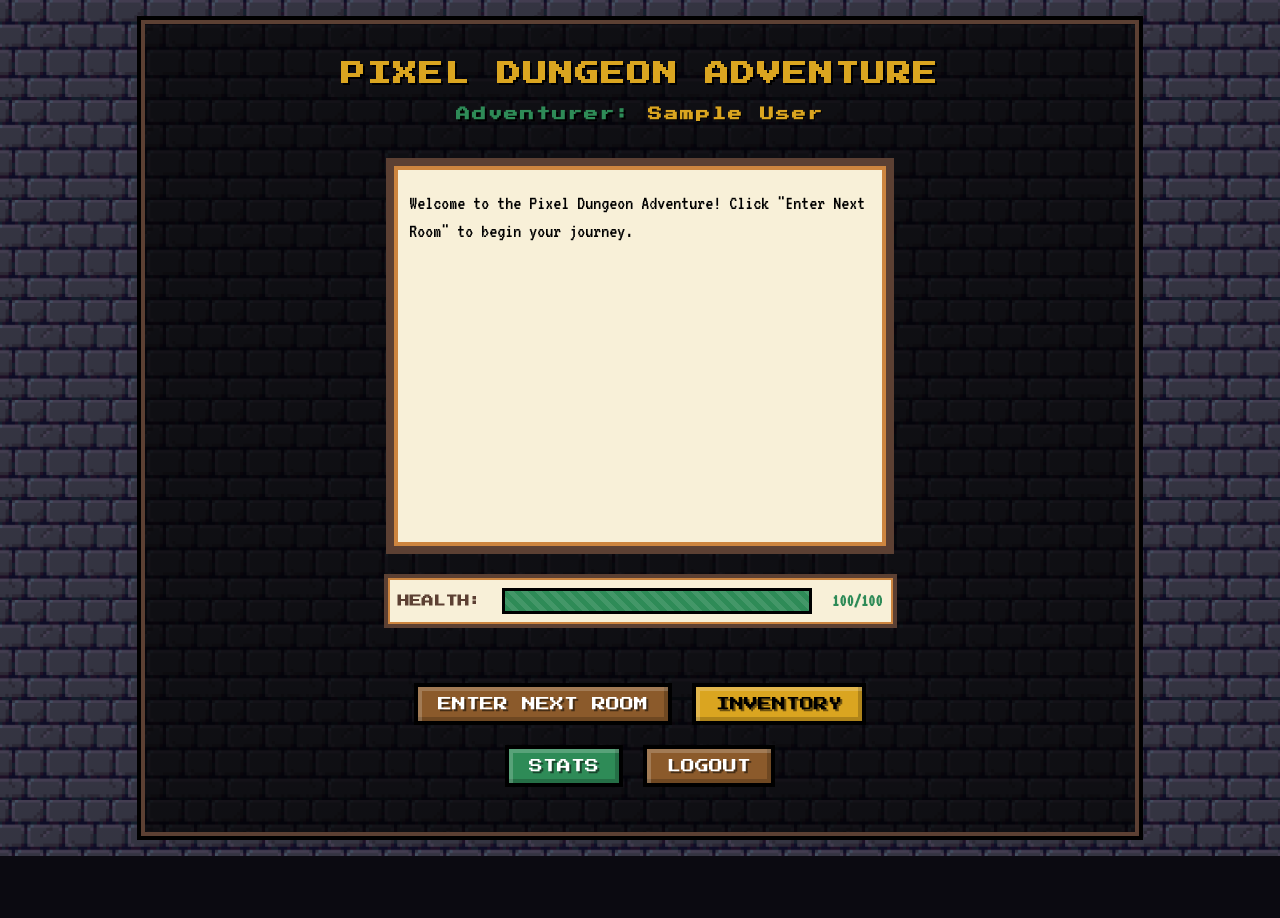
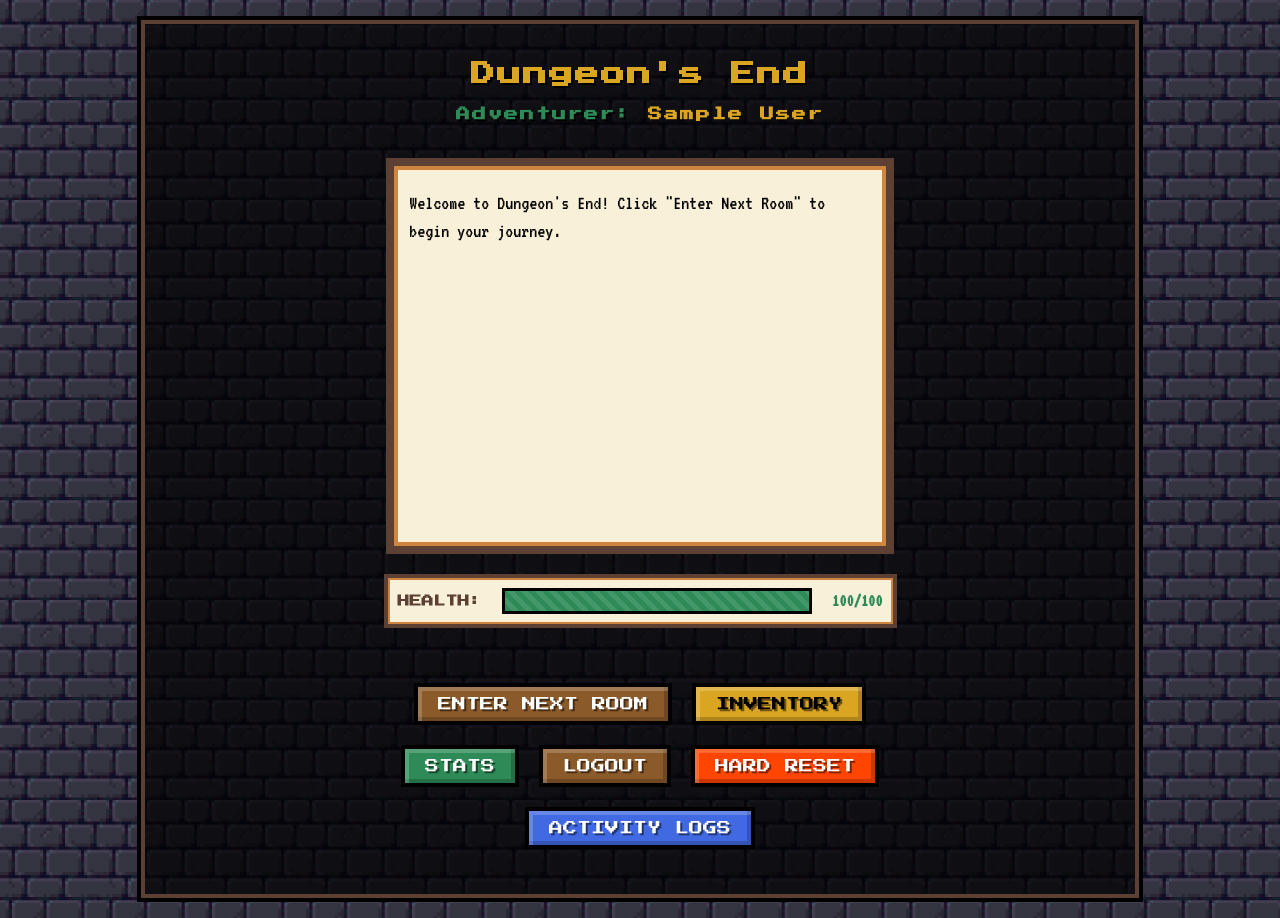
Before and after one commit to dominiclau2002/Dungeons_End, a Flask app: page / in a window 1280 px wide. Before the commit the page ends 856 px from the top, so only its background shows below. Run offline with Flask 3, Linux system fonts and the light colour scheme; the visitor is signed in with stand-in values (Sample User, id 1); data that the repository does not hold is empty.

Commit message:
Fixed Logout Bug, , Fixed Reset Game bugs made AMQP improvements, Changed naming
Fixed Logout Bug, , Fixed Reset Game bugs made AMQP improvements, Changed naming

```diff
--- a/atomic_services/player/app.py
+++ b/atomic_services/player/app.py
@@ -131,6 +131,9 @@ def update_player(player_id):
         player.Damage = data['damage']
     if "room_id" in data:
         player.RoomID = data['room_id']
+    if "sum_score" in data:
+        player.sum_score = data["sum_score"]
+
 
     db.session.commit()
 
--- a/web/app.py
+++ b/web/app.py
@@ -5,9 +5,13 @@ from datetime import datetime
 import logging
 from composite_services.utilities.activity_logger import log_activity
 import secrets
+import pika
+import json
 
 
-app = Flask(__name__)
+
+
+app = Flask(__name__, static_folder="web/static", static_url_path="/static")
 app.secret_key = os.getenv("SECRET_KEY", secrets.token_hex(16))
 
 # Configure logging
@@ -32,6 +36,8 @@ COMBAT_SERVICE_URL = os.getenv(
 ACTIVITY_LOG_SERVICE_URL = os.getenv("ACTIVITY_LOG_SERVICE_URL", "http://activity_log_service:5013")
 PLAYER_ROOM_INTERACTION_SERVICE_URL = os.getenv(
     "PLAYER_ROOM_INTERACTION_SERVICE_URL", "http://player_room_interaction_service:5040")
+INVENTORY_SERVICE_URL = os.getenv("INVENTORY_SERVICE_URL", "http://inventory_service:5001")
+RABBITMQ_HOST = os.getenv("RABBITMQ_HOST", "rabbitmq")
 
 
 # def log_activity(player_id, action):
@@ -97,9 +103,21 @@ def login():
             # Extract player ID from response - check all possible key names
             player_id = player_data.get('PlayerID') or player_data.get('player_id')
             logger.info(f"Player '{player_name}' found, ID: {player_id}")
+
+                        # Reset game state for existing player
+            try:
+                requests.post(
+                    f"{os.getenv('MANAGE_GAME_SERVICE_URL', 'http://manage_game_service:5014')}/game/full-reset/{player_id}",
+                    timeout=5
+                )
+                logger.info(f"Game reset for existing player {player_id} during login")
+            except Exception as e:
+                logger.error(f"Failed to reset game during login: {str(e)}")
+
             session['player_id'] = player_id
             session['player_name'] = player_name
             return redirect(url_for('home'))
+
         elif player_search_response.status_code == 404:
             # Player not found, create new player
             new_player_response = requests.post(
@@ -138,9 +156,25 @@ def login():
 
 @app.route("/logout", methods=["GET"])
 def logout():
-    """Logs out the current player."""
+    """Logs out the current player and resets their game state."""
+    player_id = session.get('player_id')
+
+    # Reset game state if player_id exists
+    if player_id:
+        try:
+            # Call the manage_game_service to reset the game
+            requests.post(
+                f"{os.getenv('MANAGE_GAME_SERVICE_URL', 'http://manage_game_service:5014')}/game/full-reset/{player_id}",
+                timeout=5
+            )
+            logger.info(f"Game reset for player {player_id} during logout")
+        except Exception as e:
+            logger.error(f"Failed to reset game during logout: {str(e)}")
+
+    # Clear session data
     session.pop('player_id', None)
     session.pop('player_name', None)
+
     return redirect(url_for('login_page'))
 
 # Helper function to get current player ID
@@ -600,6 +634,154 @@ def reset_game():
             "message": f"Failed to connect to game management service: {str(e)}"
         }), 500
 
+@app.route("/hard_reset", methods=["POST"])
+def hard_reset():
+    """
+    Performs a complete hard reset of the player's game state.
+    This is more thorough than the regular reset and is intended for debugging.
+    """
+    data = request.get_json()
+    player_id = data.get("player_id")
+
+    if not player_id:
+        return jsonify({"error": "Player ID is required"}), 400
+
+    logger.info(f"Performing HARD RESET for player {player_id}")
+
+    reset_results = {
+        "player_reset": False,
+        "inventory_reset": False,
+        "interactions_reset": False,
+        "room_reset": False
+    }
+
+    try:
+        # 1. Reset player stats and location
+        try:
+            # Get player data to find max health
+            player_response = requests.get(f"{PLAYER_SERVICE_URL}/player/{player_id}")
+            if player_response.status_code == 200:
+                player_data = player_response.json()
+                max_health = player_data.get("max_health", player_data.get("MaxHealth", 100))
+
+                # Reset player to initial state
+                player_reset = requests.put(
+                    f"{PLAYER_SERVICE_URL}/player/{player_id}",
+                    json={
+                        "current_health": max_health,
+                        "max_health": max_health,
+                        "damage": 10,
+                        "room_id": 0,
+                        "sum_score": 0  # Reset score to 0
+                    },
+                    timeout=5
+                )
+
+                if player_reset.status_code == 200:
+                    reset_results["player_reset"] = True
+                    logger.info(f"Successfully reset player {player_id} stats and location")
+        except Exception as e:
+            logger.error(f"Error resetting player stats: {str(e)}")
+
+        # 2. Clear player's inventory
+        try:
+            inventory_reset = requests.delete(
+                f"{INVENTORY_SERVICE_URL}/inventory/player/{player_id}",
+                timeout=5
+            )
+            if inventory_reset.status_code in [200, 404]:
+                reset_results["inventory_reset"] = True
+                logger.info(f"Successfully cleared inventory for player {player_id}")
+        except Exception as e:
+            logger.error(f"Error clearing inventory: {str(e)}")
+
+        # 3. Reset player-room interactions
+        try:
+            interaction_reset = requests.post(
+                f"{PLAYER_ROOM_INTERACTION_SERVICE_URL}/player/{player_id}/reset",
+                timeout=5
+            )
+            if interaction_reset.status_code == 200:
+                reset_results["interactions_reset"] = True
+                logger.info(f"Successfully reset player-room interactions for player {player_id}")
+        except Exception as e:
+            logger.error(f"Error resetting player-room interactions: {str(e)}")
+
+        # 4. Reset room states
+        try:
+            # Reset rooms to their default state
+            room_defaults = [
+                {"room_id": 1, "item_ids": [1, 2], "enemy_ids": [], "door_locked": False},
+                {"room_id": 2, "item_ids": [3, 5], "enemy_ids": [1], "door_locked": False},
+                {"room_id": 3, "item_ids": [4], "enemy_ids": [2], "door_locked": True}
+            ]
+
+            room_reset_success = True
+            for room_data in room_defaults:
+                room_id = room_data.pop("room_id")  # Extract room_id from the data
+                room_reset = requests.put(
+                    f"{ROOM_SERVICE_URL}/room/{room_id}",
+                    json=room_data,
+                    timeout=5
+                )
+                if room_reset.status_code != 200:
+                    room_reset_success = False
+                    logger.error(f"Failed to reset room {room_id}")
+
+            if room_reset_success:
+                reset_results["room_reset"] = True
+                logger.info("Successfully reset all rooms to default state")
+        except Exception as e:
+            logger.error(f"Error resetting rooms: {str(e)}")
+
+        # Send a hard reset log event via RabbitMQ
+        try:
+            connection = pika.BlockingConnection(pika.ConnectionParameters(host=RABBITMQ_HOST))
+            channel = connection.channel()
+            channel.queue_declare(queue="activity_log_queue", durable=True)
+
+            message = {
+                "player_id": player_id,
+                "action": "HARD RESET performed on game",
+                "timestamp": datetime.utcnow().isoformat()
+            }
+
+            channel.basic_publish(
+                exchange="",
+                routing_key="activity_log_queue",
+                body=json.dumps(message),
+                properties=pika.BasicProperties(delivery_mode=2)
+            )
+
+            connection.close()
+            logger.info(f"Logged hard reset for player {player_id}")
+        except Exception as e:
+            logger.error(f"Failed to log hard reset: {str(e)}")
+
+        # Determine if all reset operations were successful
+        all_reset = all(reset_results.values())
+
+        if all_reset:
+            return jsonify({
+                "success": True,
+                "message": "Game has been completely reset to initial state",
+                "details": reset_results
+            })
+        else:
+            return jsonify({
+                "success": False,
+                "message": "Some game elements could not be reset",
+                "details": reset_results
+            })
+
+    except Exception as e:
+        logger.error(f"Unhandled exception during hard reset: {str(e)}")
+        return jsonify({
+            "success": False,
+            "message": f"Hard reset failed: {str(e)}",
+            "details": reset_results
+        }), 500
+
 
 if __name__ == "__main__":
     app.run(host="0.0.0.0", port=5050, debug=True)
--- a/web/templates/index.html
+++ b/web/templates/index.html
@@ -3,7 +3,7 @@
   <head>
     <meta charset="UTF-8" />
     <meta name="viewport" content="width=device-width, initial-scale=1.0" />
-    <title>Pixel Dungeon Adventure</title>
+    <title>Dungeon's End</title>
     <script src="https://code.jquery.com/jquery-3.6.0.min.js"></script>
     <link rel="stylesheet" href="https://fonts.googleapis.com/css2?family=VT323&family=Press+Start+2P&display=swap">
     <style>
@@ -146,6 +146,16 @@
         background-color: var(--forest-green);
       }
 
+      #hard-reset-button {
+        background-color: #ff4500;
+        color: white;
+      }
+
+      #rabbitmq-button {
+        background-color: #4169e1;
+        color: white;
+      }
+
       /* Text colors */
       .item {
         color: var(--forest-green);
@@ -531,11 +541,50 @@
         margin-left: 10px;
         color: var(--forest-green);
       }
+
+      /* Modal Overlays */
+      /* Add a modal overlay for confirmation dialogs */
+      .modal-overlay {
+        display: none;
+        position: fixed;
+        top: 0;
+        left: 0;
+        width: 100%;
+        height: 100%;
+        background-color: rgba(0, 0, 0, 0.7);
+        z-index: 1000;
+        justify-content: center;
+        align-items: center;
+      }
+
+      .modal-content {
+        background-color: var(--parchment);
+        border: 8px solid var(--wood-dark);
+        box-shadow: 0 0 20px rgba(0, 0, 0, 0.5);
+        padding: 20px;
+        text-align: center;
+        max-width: 400px;
+        width: 80%;
+      }
+
+      .modal-title {
+        font-family: 'Press Start 2P', cursive;
+        font-size: 18px;
+        color: var(--blood-red);
+        margin-bottom: 20px;
+      }
+
+      .modal-buttons {
+        display: flex;
+        justify-content: center;
+        gap: 20px;
+        margin-top: 20px;
+      }
     </style>
   </head>
   <body data-player-id="{{ player_id }}" data-player-name="{{ player_name }}">
     <div class="game-container" data-player-id="{{ player_id }}" data-player-name="{{ player_name }}">
-      <h1>PIXEL DUNGEON ADVENTURE</h1>
+      <h1>Dungeon's End</h1>
       <h2 class="player-name">Adventurer: <span id="player-name-display">{{ player_name }}</span></h2>
 
       <div class="game-layout">
@@ -552,7 +601,7 @@
         <div class="center-content">
     <div id="game-log">
       <p>
-              Welcome to the Pixel Dungeon Adventure! Click "Enter Next Room" to begin
+              Welcome to Dungeon's End! Click "Enter Next Room" to begin
         your journey.
       </p>
     </div>
@@ -583,6 +632,12 @@
             </button>
             <button id="logout-button" onclick="window.location.href='/logout'">
               LOGOUT
+            </button>
+            <button id="hard-reset-button" onclick="hardResetGame()" style="background-color: #ff4500;">
+              HARD RESET
+            </button>
+            <button id="activitylog-button" onclick="openActivityLogs()" style="background-color: #4169e1;">
+              ACTIVITY LOGS
             </button>
           </div>
         </div>
@@ -728,7 +783,7 @@
             $("#persistent-health-fill").css("width", healthRatio + "%");
 
             // Clear loading message
-            $("#game-log").html("<p>Welcome to the Pixel Dungeon Adventure! Click \"Enter Next Room\" to begin your journey.</p>");
+            $("#game-log").html("<p>Welcome to Dungeon's End! Click \"Enter Next Room\" to begin your journey.</p>");
 
             // Load the current room data
             refreshRoom();
@@ -752,7 +807,7 @@
 
             // Log warning and show error message
             console.warn("Using fallback values for player stats");
-            $("#game-log").html("<p>Welcome to the Pixel Dungeon Adventure! Click \"Enter Next Room\" to begin your journey.</p>");
+            $("#game-log").html("<p>Welcome to Dungeon's End! Click \"Enter Next Room\" to begin your journey.</p>");
             $("#game-log").append("<p class='error-message'>Could not load player stats. Using default values.</p>");
           }
         });
@@ -1560,6 +1615,7 @@
           }),
           success: function (response) {
             console.log("Reset game response:", response);
+            console.log("Reset game full response structure:", JSON.stringify(response));
 
             if (response.success) {
               // Clear the game log
@@ -1635,6 +1691,9 @@
                   logMessage("This room is empty.");
                 }
               } else {
+                console.log("Reset game full response:", response);
+                console.log("Room items after reset:", response.items);
+                console.log("Room enemies after reset:", response.enemies);
                 logMessage("You find yourself at the beginning of the dungeon. What dangers await?");
               }
 
@@ -1923,6 +1982,105 @@
           }
         });
       }
+
+      // Add these JavaScript functions to your existing script section
+
+// Variable to store callback function for confirmation modal
+let pendingConfirmationCallback = null;
+
+// Function to open the confirmation modal
+function showConfirmationModal(message, callback) {
+  document.getElementById('modal-message').textContent = message;
+  document.getElementById('confirmation-modal').style.display = 'flex';
+  pendingConfirmationCallback = callback;
+}
+
+// Function to close the confirmation modal
+function closeModal() {
+  document.getElementById('confirmation-modal').style.display = 'none';
+  pendingConfirmationCallback = null;
+}
+
+// Function to execute the confirmed action
+function confirmAction() {
+  if (pendingConfirmationCallback) {
+    pendingConfirmationCallback();
+  }
+  closeModal();
+}
+
+// Function to perform a hard reset of the game
+function hardResetGame() {
+  showConfirmationModal(
+    "This will completely reset your game progress. All items, room progress, and stats will be lost. Are you sure?",
+    function() {
+      // Show loading message in game log
+      logMessage("------------------------------");
+      logMessage("Performing HARD RESET...", "error-message");
+
+      $.ajax({
+        url: "/hard_reset",
+        type: "POST",
+        contentType: "application/json",
+        data: JSON.stringify({
+          player_id: playerId
+        }),
+        success: function(response) {
+          console.log("Hard reset response:", response);
+
+          // Clear the game log
+          $("#game-log").html("");
+
+          // Game reset successful - show opening message
+          logMessage("Game has been completely reset! Starting fresh adventure.", "success-message");
+          logMessage("------------------------------");
+
+          // Force page refresh to ensure all state is clean
+          setTimeout(function() {
+            window.location.reload();
+          }, 1500);
+        },
+        error: function(xhr) {
+          console.error("Hard reset error:", xhr.responseText);
+
+          let errorMsg = "Failed to hard reset the game";
+          try {
+            const errorResponse = JSON.parse(xhr.responseText);
+            errorMsg = errorResponse.message || errorResponse.error || errorMsg;
+          } catch (e) {
+            console.error("Error parsing hard reset error response:", e);
+          }
+
+          logMessage(`Error: ${errorMsg}`, "error-message");
+          logMessage("Try refreshing the page or try again later.", "error-message");
+        }
+      });
+    }
+  );
+}
+
+// Function to open the RabbitMQ Management UI in a new tab/window
+function openActivityLogs() {
+  // Open RabbitMQ Management UI at the activity_log_queue page
+  const activityLogUrl = "http://localhost:5013/";
+  window.open(activityLogUrl, '_blank');
+
+  // Show a tooltip or message to help user log in
+  logMessage("------------------------------");
+  logMessage("Viewing activity logs...", "item");
+  logMessage("------------------------------");
+}
     </script>
+
+<div id="confirmation-modal" class="modal-overlay">
+  <div class="modal-content">
+    <div class="modal-title">WARNING!</div>
+    <p id="modal-message">Are you sure you want to perform this action?</p>
+    <div class="modal-buttons">
+      <button id="modal-confirm" onclick="confirmAction()">CONFIRM</button>
+      <button id="modal-cancel" onclick="closeModal()">CANCEL</button>
+    </div>
+  </div>
+</div>
   </body>
 </html>
--- a/web/templates/login.html
+++ b/web/templates/login.html
@@ -3,7 +3,7 @@
 <head>
     <meta charset="UTF-8" />
     <meta name="viewport" content="width=device-width, initial-scale=1.0" />
-    <title>Pixel Dungeon Adventure - Login</title>
+    <title>Dungeon's End - Login</title>
     <link rel="stylesheet" href="https://fonts.googleapis.com/css2?family=VT323&family=Press+Start+2P&display=swap">
     <style>
         :root {
```
Also changed, not shown: composite_services/manage_game/app.py (+22 -2 lines), composite_services/utilities/activity_logger.py (+37 -21 lines), docker-compose.yaml (+37 -27 lines).
